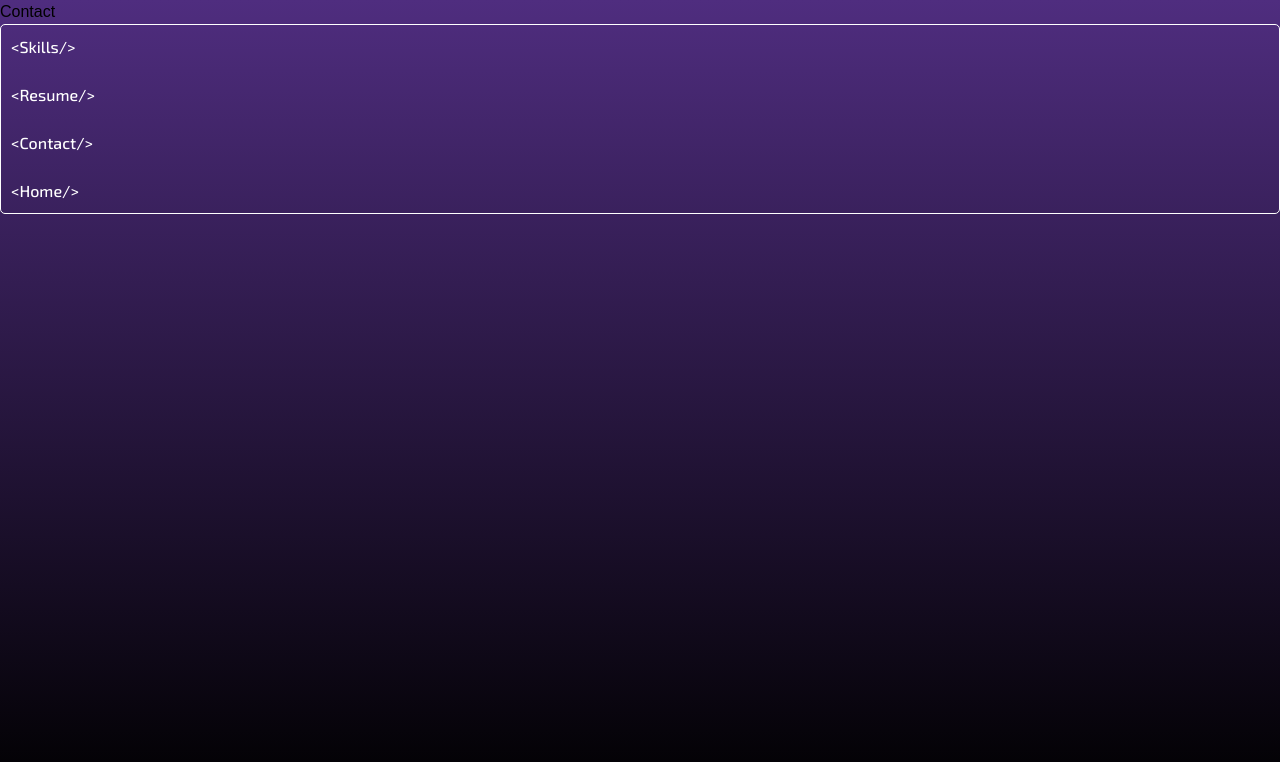
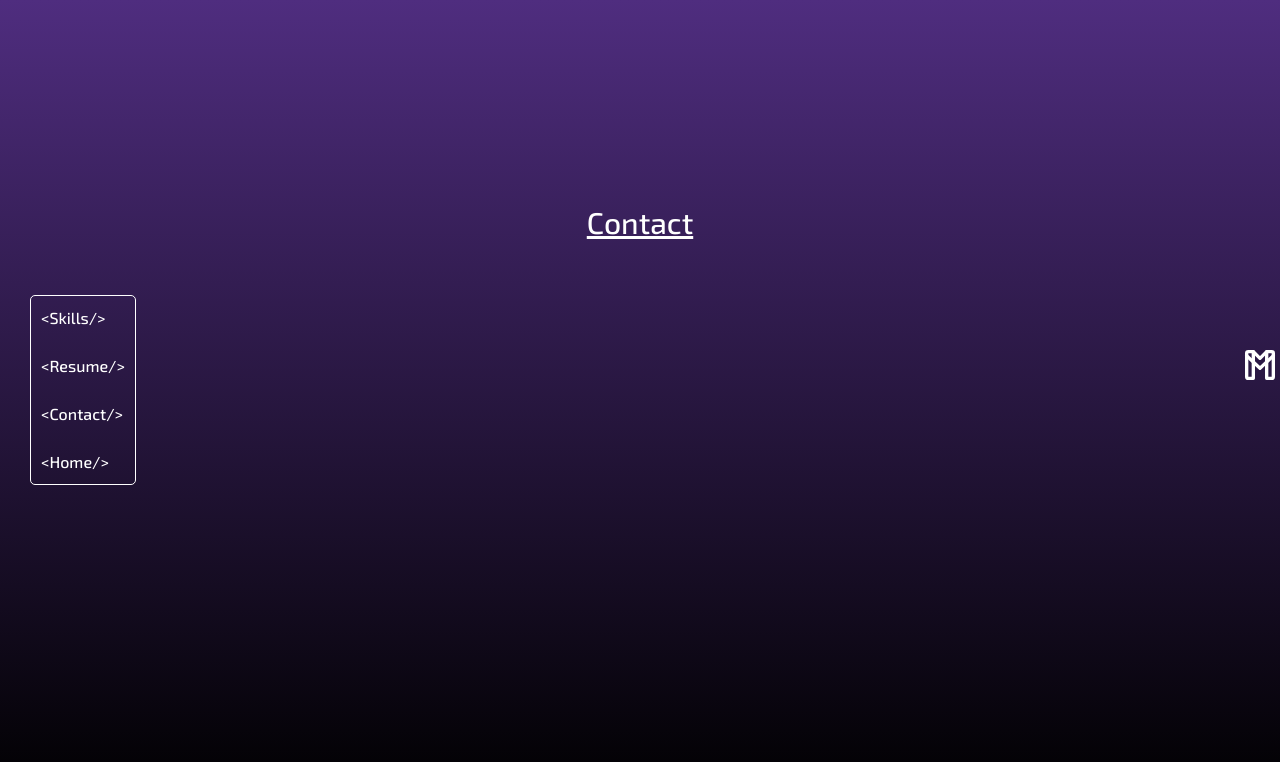
Before and after one commit to kodiakcain/updated-portfolio, a Next.js app: page /Contact in a window 1280 px wide. Shown: the top 762 px of the page. Built offline with nearby package versions, Linux system fonts and the light colour scheme.

Commit message:
contact page edits

```diff
--- a/pages/Contact.js
+++ b/pages/Contact.js
@@ -3,6 +3,7 @@ import SidebarEdit from '../src/app/components/SidebarEdit'; // Adjust the path
 import '../styles/Contact.modules.css'; // Create a module CSS file for your Skills page
 import '../src/app/globals.css'
 import { motion, useAnimation } from 'framer-motion';
+import { TbBrandGmail } from "react-icons/tb";
 
 
 function Contact() {
@@ -24,11 +25,17 @@ function Contact() {
       animate={controls}
       transition={{ duration: 0.75 }}
     >
-    <div className='flex min-h-screen flex-col items-center justify-between p-24'>
+    <div className='flex min-h-screen flex-col items-center justify-between'>
       <main>
-        {/* Your Skills page content goes here */}
+        <div className='contactDiv'>
         <h1>Contact</h1>
+        </div>
+        <div className='midContact'>
+        <div  className='widthEd'>
         <SidebarEdit/>
+        </div>
+        <TbBrandGmail size={40} className='p-24' color='white'></TbBrandGmail>
+        </div>
       </main>
     </div>
     </motion.div>
--- a/styles/Contact.modules.css
+++ b/styles/Contact.modules.css
@@ -8,3 +8,29 @@
     color: white;
     font-family: 'Exo 2', sans-serif;
 }
+
+.contactDiv {
+    color: white;
+    font-family: 'Exo 2', sans-serif;
+    font-size: 30px;
+    justify-content: center;
+    align-items: center;
+    display: flex;
+    padding-top: 200px;
+    text-decoration: underline;
+}
+
+.widthEd {
+    width: fit-content;
+    padding-top:50px;
+    display: flex;
+    padding-left: 30px;
+
+}
+
+.midContact {
+    display: flex;
+    justify-content: space-between;
+    flex-direction: row;
+    align-items: center;
+}
```
